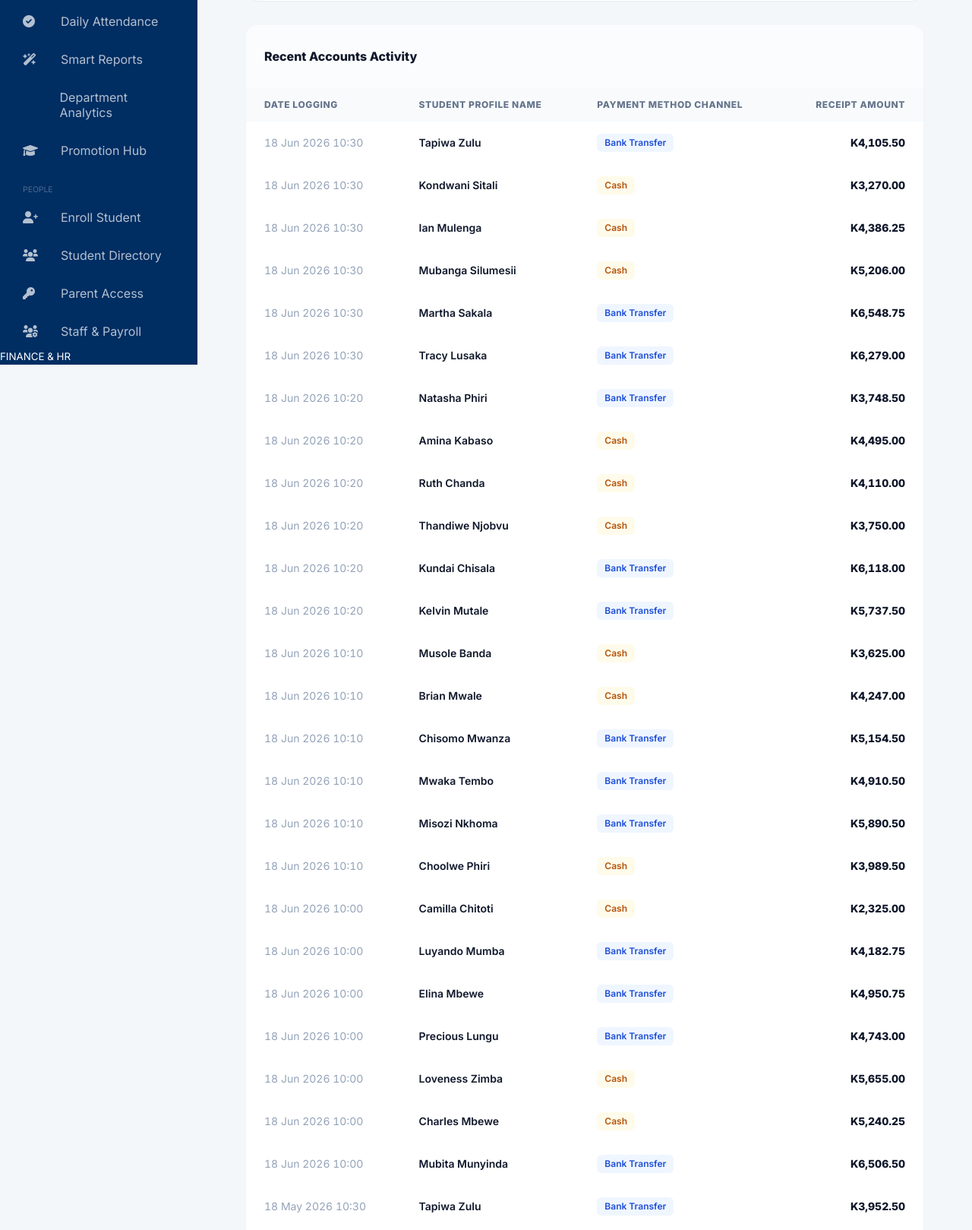
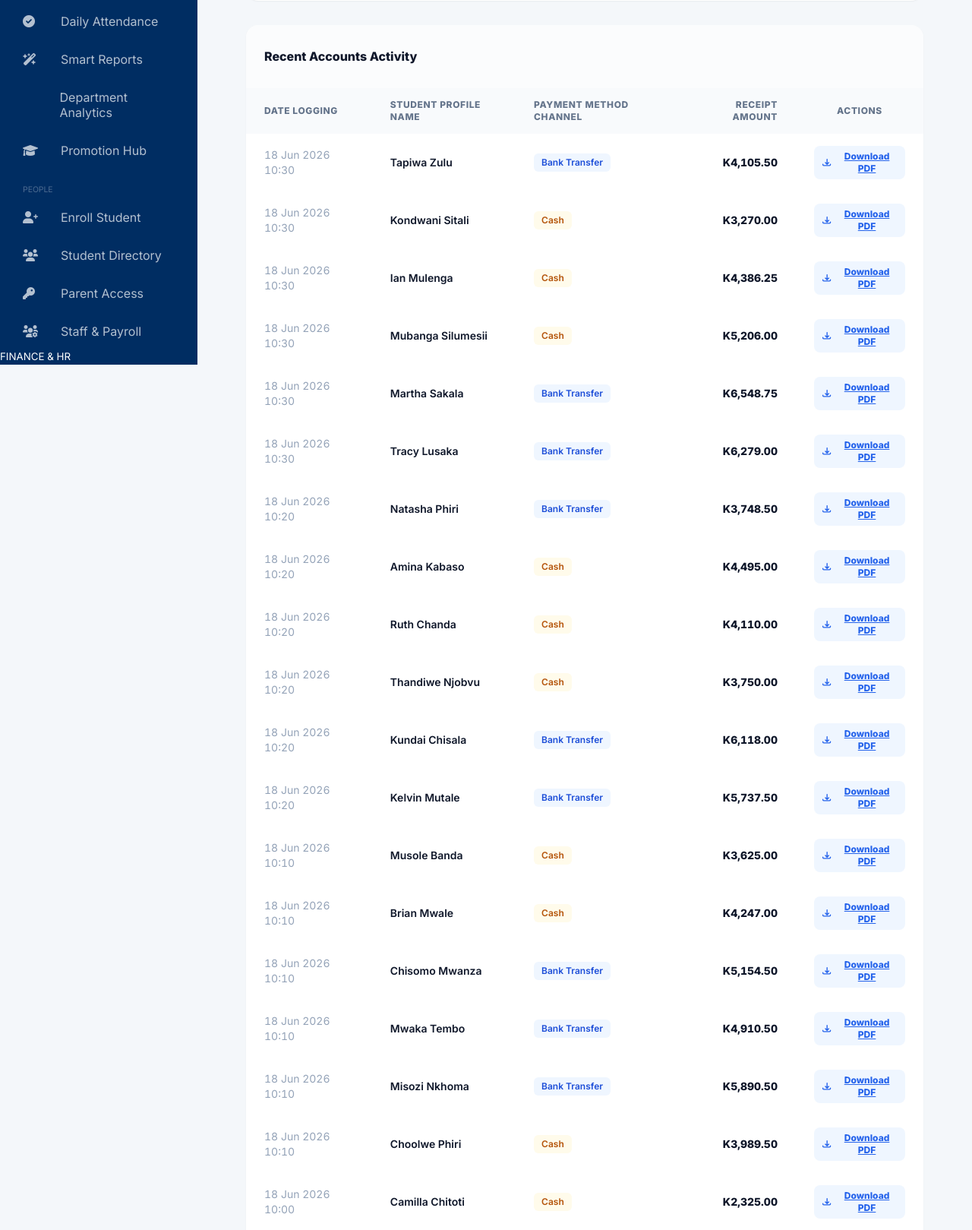
Before and after one commit to moosehova/pebbles-college-admin, a Flask app: page /finance/fees in a window 1280 px wide. Shown: the part 340-1959 px from the top of the page at 76% size. Run offline with Flask 3, Linux system fonts and the light colour scheme; a user stored in the database is signed in; some libraries are stand-ins or nearby versions.

Commit message:
Add dynamic historical PDF receipt re-download architecture

```diff
--- a/app.py
+++ b/app.py
@@ -2077,6 +2077,88 @@ def record_flexible_payment():
     )
 
 
+@app.route('/finance/receipt/<int:income_id>/download')
+@login_required
+def download_historical_receipt(income_id):
+    if not restrict_access(['admin', 'accountant']):
+        return jsonify({"error": "Unauthorized Access"}), 403
+
+    # 1. Fetch the exact past payment record
+    payment = Income.query.get_or_404(income_id)
+    student = payment.student
+
+    # 2. Look up what the invoice/installment plan state is for that term
+    # (We use payment.date to help find or align with the correct historical term if needed)
+    # For presentation, we query the student's active installment plan
+    plan = InstallmentPlan.query.filter_by(student_id=student.id).first()
+
+    remaining_balance = 0.0
+    if plan:
+        remaining_balance = max(0.0, plan.total_amount_due - plan.total_amount_paid)
+
+    # 3. Compile the exact ReportLab PDF Canvas Stream on the fly
+    receipt_stream = BytesIO()
+    doc = SimpleDocTemplate(
+        receipt_stream,
+        pagesize=A4,
+        rightMargin=2*cm, leftMargin=2*cm,
+        topMargin=2*cm, bottomMargin=2*cm
+    )
+
+    styles = getSampleStyleSheet()
+    title_style = ParagraphStyle(
+        'ReceiptTitle', parent=styles['Title'],
+        fontName='Helvetica-Bold', fontSize=22,
+        textColor=colors.HexColor('#1e3a8a'), spaceAfter=4
+    )
+    meta_style = ParagraphStyle(
+        'ReceiptMeta', parent=styles['Normal'],
+        fontName='Helvetica', fontSize=10,
+        textColor=colors.HexColor('#475569'), spaceAfter=4
+    )
+
+    story = [
+        Paragraph("PEBBLES INTERNATIONAL SCHOOL", title_style),
+        Paragraph("Official Financial Payment Receipt (Duplicate Copy)", ParagraphStyle('Sub', parent=title_style, fontSize=12, textColor=colors.HexColor('#475569'), spaceAfter=15)),
+        Spacer(1, 0.5*cm),
+        Paragraph(f"<b>Receipt Number:</b> REC-{payment.id:06d}", meta_style),
+        Paragraph(f"<b>Original Date Processed:</b> {payment.date.strftime('%d %B %Y %H:%M')}", meta_style),
+        Paragraph(f"<b>Payment Channel:</b> {payment.method}", meta_style),
+        Spacer(1, 0.8*cm),
+    ]
+
+    ledger_data = [
+        [Paragraph('<b>Account Description</b>', styles['Normal']), Paragraph('<b>Allocation Details</b>', styles['Normal'])],
+        ['Student Name', f"{student.first_name} {student.last_name}"],
+        ['Assigned Level', f"{student.classroom.name if student.classroom else 'General Operations'}"],
+        ['Amount Received', f"K {payment.amount:,.2f}"],
+        ['Current Outstanding Balance', f"K {remaining_balance:,.2f}"],
+    ]
+
+    receipt_table = Table(ledger_data, colWidths=[6*cm, 11*cm])
+    receipt_table.setStyle(TableStyle([
+        ('BACKGROUND', (0,0), (-1,0), colors.HexColor('#f8fafc')),
+        ('BOTTOMPADDING', (0,0), (-1,-1), 8),
+        ('TOPPADDING', (0,0), (-1,-1), 8),
+        ('GRID', (0,0), (-1,-1), 0.5, colors.HexColor('#cbd5e1')),
+        ('FONTNAME', (0,0), (-1,0), 'Helvetica-Bold'),
+        ('TEXTCOLOR', (0,0), (-1,0), colors.HexColor('#1e3a8a')),
+    ]))
+
+    story.append(receipt_table)
+    story.append(Spacer(1, 1.5*cm))
+    story.append(Paragraph("<i>This is a certified historical duplicate copy generated directly from the master registry ledger.</i>", styles['Normal']))
+
+    doc.build(story)
+    receipt_stream.seek(0)
+
+    return send_file(
+        receipt_stream,
+        mimetype='application/pdf',
+        as_attachment=True,
+        download_name=f"Receipt_REC_{payment.id}_Copy.pdf"
+    )
+
 
 # --- FINANCE HUB ---
 @app.route('/finance/fees', methods=['GET', 'POST'])
--- a/templates/finance/fees.html
+++ b/templates/finance/fees.html
@@ -41,6 +41,7 @@
                         <th class="px-6 py-3.5">Student Profile Name</th>
                         <th class="px-6 py-3.5">Payment Method Channel</th>
                         <th class="px-6 py-3.5 text-right">Receipt Amount</th>
+                        <th class="px-6 py-3.5 text-center">Actions</th>
                     </tr>
                 </thead>
                 <tbody class="divide-y divide-slate-100 text-sm font-medium text-slate-700">
@@ -54,10 +55,17 @@
                             </span>
                         </td>
                         <td class="px-6 py-4 text-right font-bold text-slate-900 tabular-nums">K{{ "{:,.2f}".format(fee.amount) }}</td>
+
+                        <td class="px-6 py-4 text-center">
+                            <a href="{{ url_for('download_historical_receipt', income_id=fee.id) }}" class="inline-flex items-center gap-1.5 text-xs font-bold text-blue-600 hover:text-blue-800 bg-blue-50 hover:bg-blue-100/80 px-2.5 py-1.5 rounded-lg transition-all border border-blue-100">
+                                <svg class="w-3.5 h-3.5" fill="none" stroke="currentColor" stroke-width="2.5" viewBox="0 0 24 24"><path stroke-linecap="round" stroke-linejoin="round" d="M3 16v1a2 2 0 002 2h14a2 2 0 002-2v-1m-4-4l-4 4m0 0l-4-4m4 4V4"></path></svg>
+                                Download PDF
+                            </a>
+                        </td>
                     </tr>
                     {% else %}
                     <tr>
-                        <td colspan="4" class="px-6 py-10 text-center text-slate-400 font-medium">No transactional payment entries captured on this domain yet.</td>
+                        <td colspan="5" class="px-6 py-10 text-center text-slate-400 font-medium">No transactional payment entries captured on this domain yet.</td>
                     </tr>
                     {% endfor %}
                 </tbody>
```
